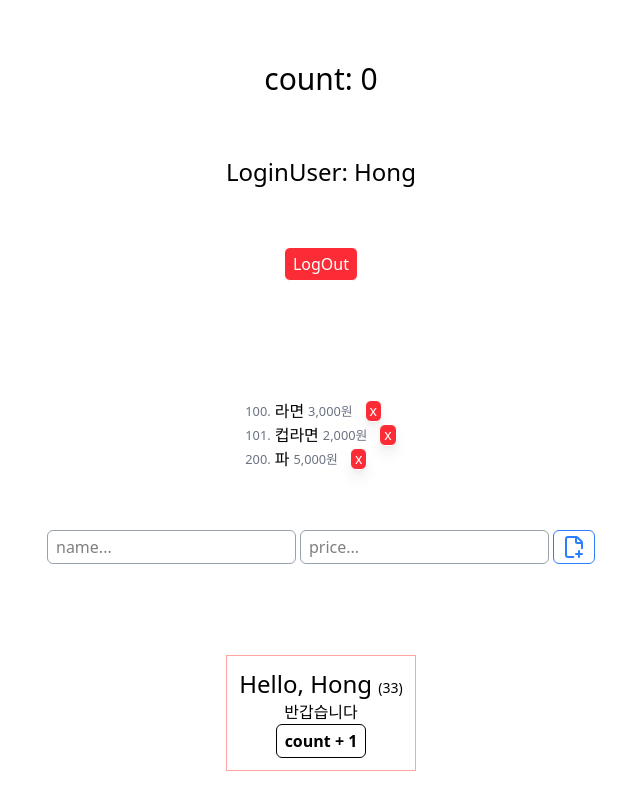
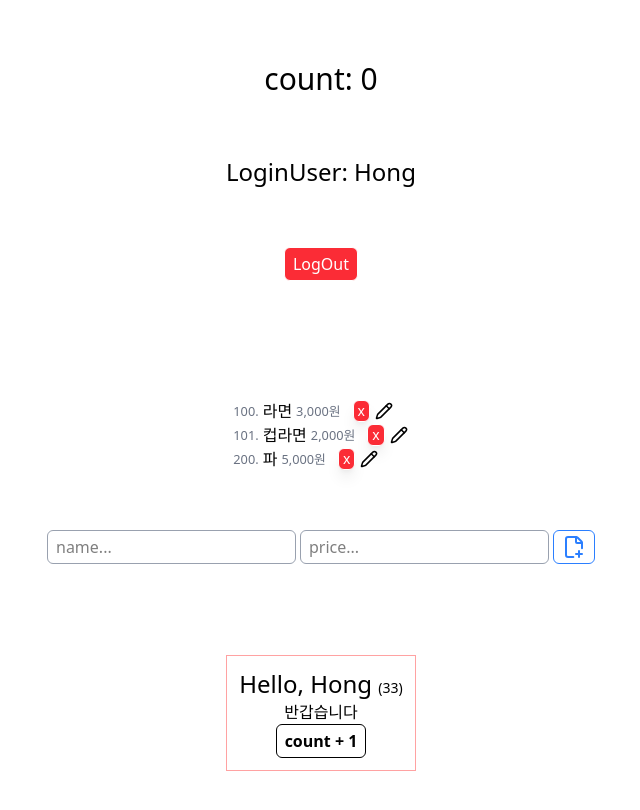
Before and after one commit to ujii/hana8, a React (Vite) app in the folder react/rbvite/: page / in a window 1280 px wide. Shown: the top 810 px of the page, without its empty margins (319-959 px from the left). Built offline with nearby package versions, Linux system fonts and the light colour scheme.

Commit message:
Feat.modifyItem

```diff
--- a/react/rbvite/src/App.tsx
+++ b/react/rbvite/src/App.tsx
@@ -70,6 +70,15 @@ function App() {
     setSession({ ...session, cart: [...session.cart, newItem] });
   };
 
+  const modifyItem = (id: number, name: string, price: number) => {
+    setSession({
+      ...session,
+      cart: session.cart.map((item) =>
+        item.id === id ? { id, name, price } : item
+      ),
+    });
+  };
+
   // if ( x === undefined ) x가 정의되지 않았을 때에만 초기화
   //    x = 0;
   // function setAction(y) {
@@ -87,6 +96,7 @@ function App() {
         login={login}
         removeItem={removeItem}
         addItem={addItem}
+        modifyItem={modifyItem}
       />
 
       <div className='card'>
--- a/react/rbvite/src/components/My.tsx
+++ b/react/rbvite/src/components/My.tsx
@@ -13,6 +13,7 @@ type Prop = {
   login: LoginFunction;
   removeItem: (id: number) => void;
   addItem: (name: string, price: number) => void;
+  modifyItem: (id: number, name: string, price: number) => void;
 };
 
 export default function My({
@@ -21,10 +22,14 @@ export default function My({
   login,
   removeItem,
   addItem,
+  modifyItem,
 }: Prop) {
   // const idRef = useRef<HTMLInputElement>(null);
   const nameRef = useRef<HTMLInputElement>(null);
   const priceRef = useRef<HTMLInputElement>(null);
+  const [newId, setId] = useState(0);
+  const [newName, setName] = useState('');
+  const [newPrice, setPrice] = useState(0);
 
   const editItem = (e: FormEvent<HTMLFormElement>) => {
     e.preventDefault();
@@ -60,6 +65,14 @@ export default function My({
     }
   };
 
+  const modifyInfo = (e: FormEvent<HTMLFormElement>) => {
+    e.preventDefault();
+
+    modifyItem(newId, newName, newPrice);
+    console.log(newId, newName, newPrice);
+    setId(0);
+  };
+
   return (
     <>
       {session?.loginUser ? (
@@ -71,6 +84,26 @@ export default function My({
       <ul>
         {session.cart.map(({ id, name, price }) => (
           <li key={id} className='flex items-center gap-1'>
+            {newId === id ? (
+              <form onSubmit={modifyInfo} className='flex gap-1'>
+                <LabelInput
+                  placeholder={`${name}`}
+                  onChange={(e) => setName(e.target.value)}
+                ></LabelInput>
+                <LabelInput
+                  type='number'
+                  placeholder={`${price}`}
+                  onChange={(e) => setPrice(+e.target.value)}
+                ></LabelInput>
+                <Button
+                  type='submit'
+                  className='text-blue-600 flex items-center justify-center'
+                >
+                  <CheckIcon></CheckIcon>
+                </Button>
+              </form>
+            ) : (
+              <>
                 <Small>{id}.</Small> {name}
                 <Small>{price.toLocaleString()}원</Small>
                 <Button
@@ -80,6 +113,20 @@ export default function My({
                 >
                   x
                 </Button>
+                <Button
+                  onClick={() => {
+                    {
+                      setId(id);
+                      setName(name);
+                      setPrice(price);
+                    }
+                  }}
+                  className='border-transparent flex items-center justify-center px-0 py-0 w-5 h-5'
+                >
+                  <PencilIcon></PencilIcon>
+                </Button>
+              </>
+            )}
           </li>
         ))}
       </ul>
```
Lines whose indentation alone changed are shown as unchanged.
